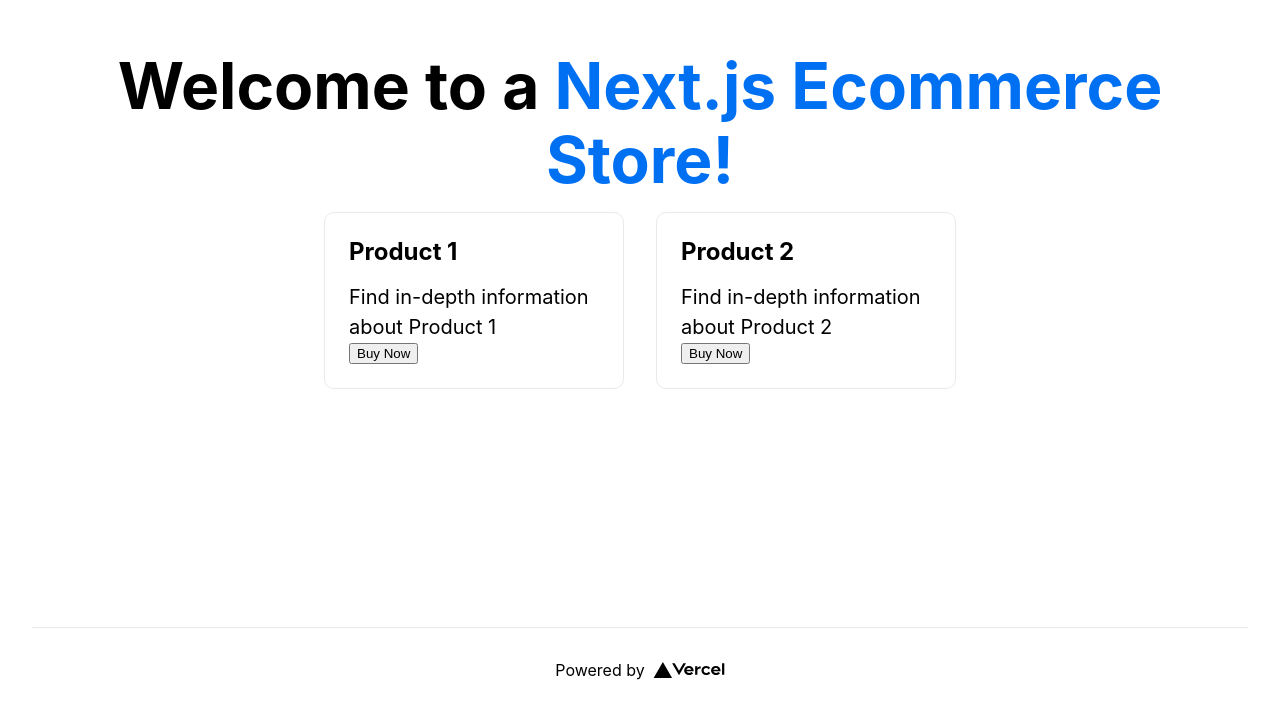
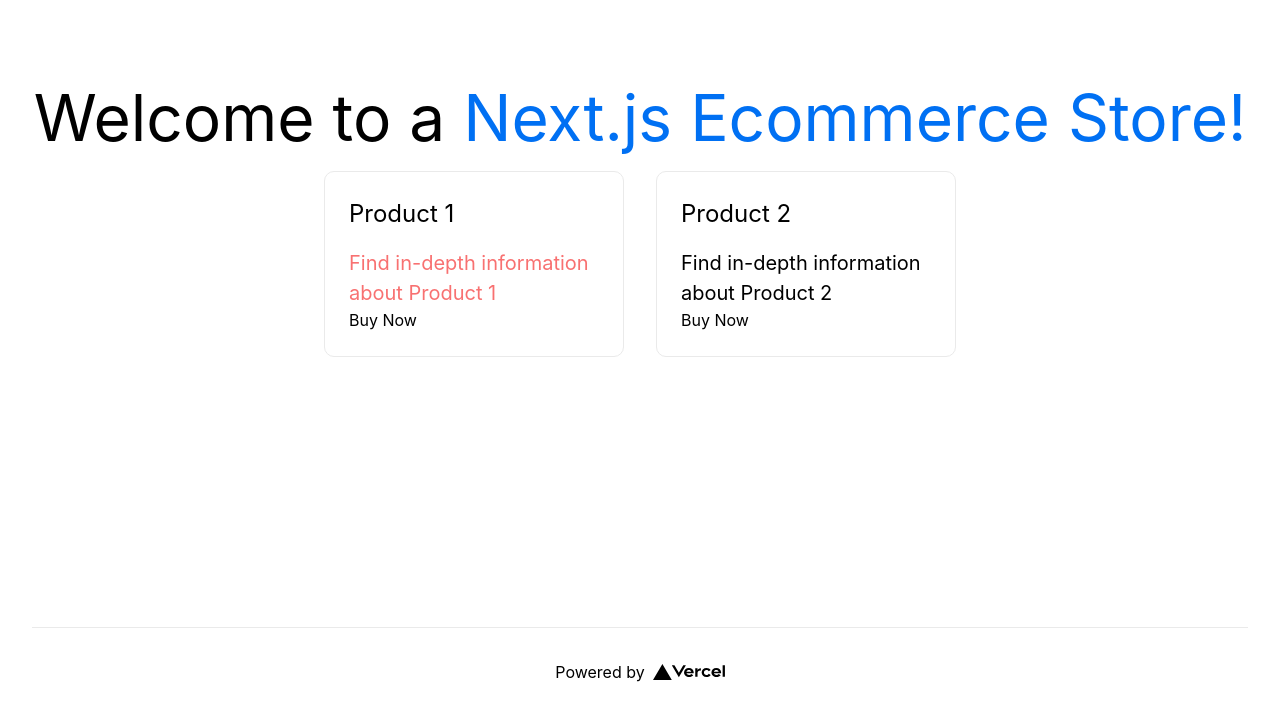
Before and after one commit to Rcsuax/rudi.com, a Next.js app: page / in a window 1280 px wide. Shown: the part 173-889 px from the top of the page. Built offline with nearby package versions, Linux system fonts and the light colour scheme.

Commit message:
tailwind added

```diff
--- a/package.json
+++ b/package.json
@@ -19,5 +19,10 @@
     "react": "18.2.0",
     "react-dom": "18.2.0",
     "typescript": "4.9.4"
+  },
+  "devDependencies": {
+    "autoprefixer": "^10.4.13",
+    "postcss": "^8.4.20",
+    "tailwindcss": "^3.2.4"
   }
 }
--- a/pages/index.tsx
+++ b/pages/index.tsx
@@ -21,7 +21,7 @@ export default function Home() {
 
           <div className={styles.card}>
             <h2>Product 1</h2>
-            <p>Find in-depth information about Product 1</p>
+            <p className='text-red-400 hover:text-blue-600'>Find in-depth information about Product 1</p>
             <button onClick={() => {
               Checkout({
               lineItems: [
--- /dev/null
+++ b/postcss.config.js
@@ -0,0 +1,6 @@
+module.exports = {
+  plugins: {
+    tailwindcss: {},
+    autoprefixer: {},
+  },
+}
--- a/styles/globals.css
+++ b/styles/globals.css
@@ -1,3 +1,7 @@
+@tailwind base;
+@tailwind components;
+@tailwind utilities;
+
 html,
 body {
   padding: 0;
--- /dev/null
+++ b/tailwind.config.js
@@ -0,0 +1,8 @@
+/** @type {import('tailwindcss').Config} */
+module.exports = {
+  content: ["./src/**/*.{js,jsx,ts,tsx}", "./pages/**/*.{js,jsx,ts,tsx}"],
+  theme: {
+    extend: {},
+  },
+  plugins: [],
+};
```
Also changed, not shown: 1 other file (tests, documents, lock files or other folders).
